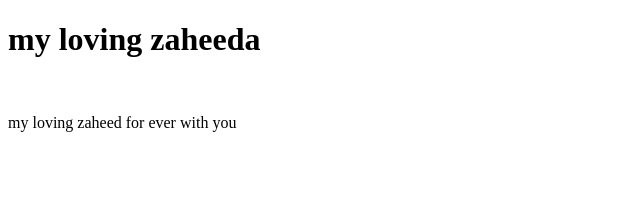
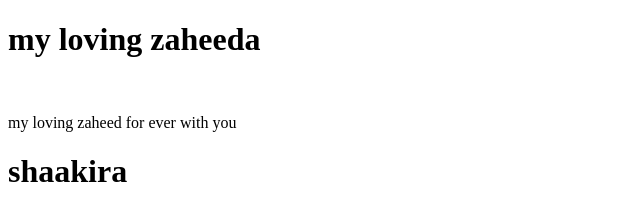
Before and after one commit to Rahumanul/MY-FIRST-WEB-DEVELOPMENT, a plain HTML site: page index.html in a window 1280 px wide. Shown: the whole page, without its empty margins (0-640 px from the left). Drawn offline with Linux system fonts and the light colour scheme.

Commit message:
added new name

```diff
--- a/index.html
+++ b/index.html
@@ -9,5 +9,6 @@
  <h1>my loving zaheeda</h1>
   <img width="100size" src="rah.jpeg" alt="">
   <p>my loving zaheed for ever with you</p>
+  <h1>shaakira</h1>
 </body>
 </html>
```
